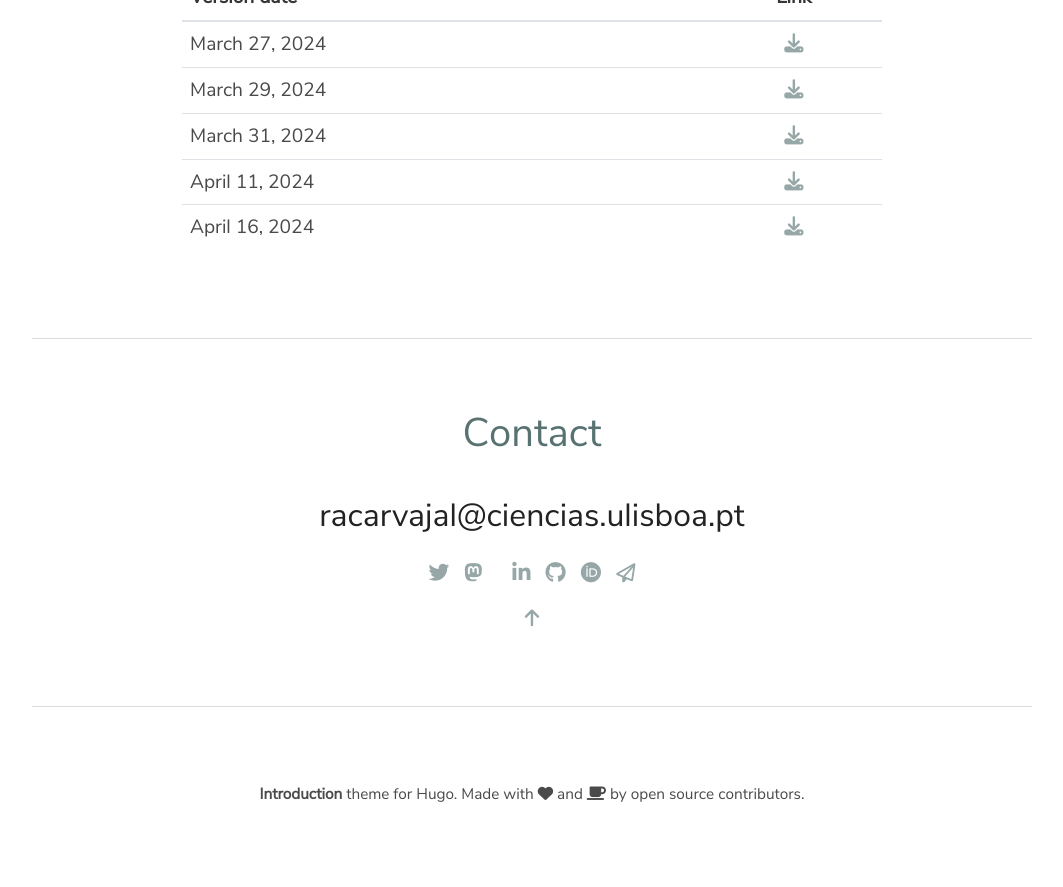
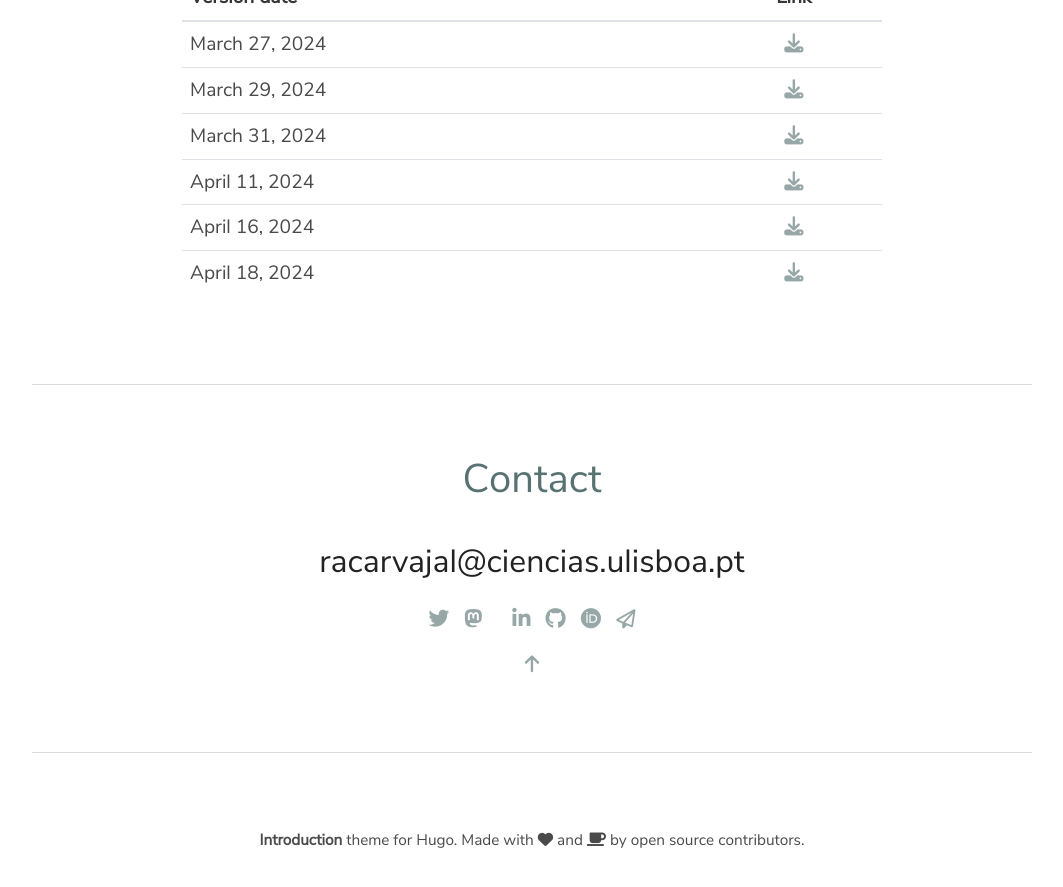
Before and after one commit to racarvajal/racarvajal.github.io, a Jekyll site: the page thesis.html, which Jekyll copies as it is, in a window 1280 px wide and 900 px high, scrolled down 1129 px. Shown: the top 887 px of the window, without its empty margins (108-1171 px from the left). Built offline with Jekyll 4.4.1, drawn with Linux system fonts in a browser that asks for light colours; before the commit the page ends 1985 px from its top, so only the background shows below that.

Commit message:
at Apr 18

```diff
--- a/thesis.html
+++ b/thesis.html
@@ -327,6 +327,14 @@
               </a>
             </td>
           </tr>
+          <tr>
+            <td>April 18, 2024</td>
+            <td class="t-center">
+              <a href="files/thesis/thesis_RCP_FCUL_Apr18.pdf" target="_blank">
+                <i class="fa fa-download"></i>
+              </a>
+            </td>
+          </tr>
         </table>
       </div>
     </div>
```
Also changed, not shown: 1 other file.
